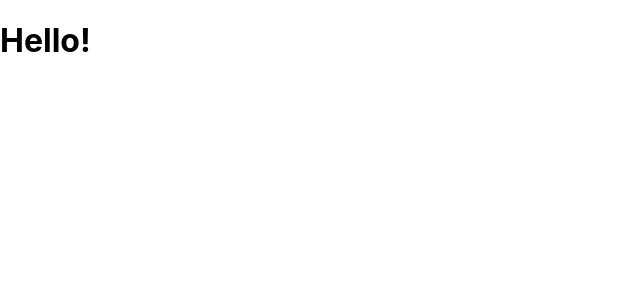
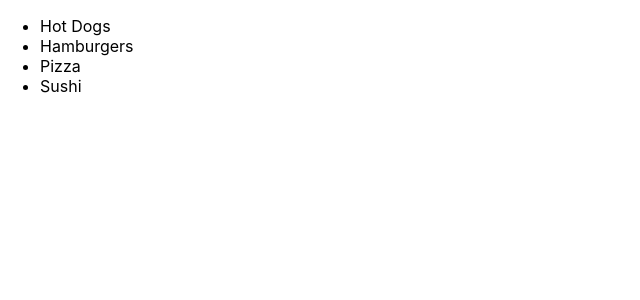
Before and after one commit to beebus/hello-react, a React (Create React App) app: page / in a window 1280 px wide. Shown: the top 300 px of the page, without its empty margins (0-640 px from the left). Built offline with nearby package versions, Linux system fonts and the light colour scheme.

Commit message:
Updated src/index.js and public/index.html

```diff
--- a/public/index.html
+++ b/public/index.html
@@ -33,7 +33,7 @@
       This HTML file is a template.
       If you open it directly in the browser, you will see an empty page.
 
-      You can add webfonts, meta tags, or analytics to this file.
+      You can add web fonts, meta tags, or analytics to this file.
       The build step will place the bundled scripts into the <body> tag.
 
       To begin the development, run `npm start` or `yarn start`.
--- a/src/index.js
+++ b/src/index.js
@@ -3,6 +3,11 @@ import ReactDOM from 'react-dom';
 import './index.css';
 
 ReactDOM.render(
-    React.createElement("h1", null, "Hello!"),
+    <ul>
+        <li>Hot Dogs</li>
+        <li>Hamburgers</li>
+        <li>Pizza</li>
+        <li>Sushi</li>
+    </ul>,
     document.getElementById('root')
 );
```
